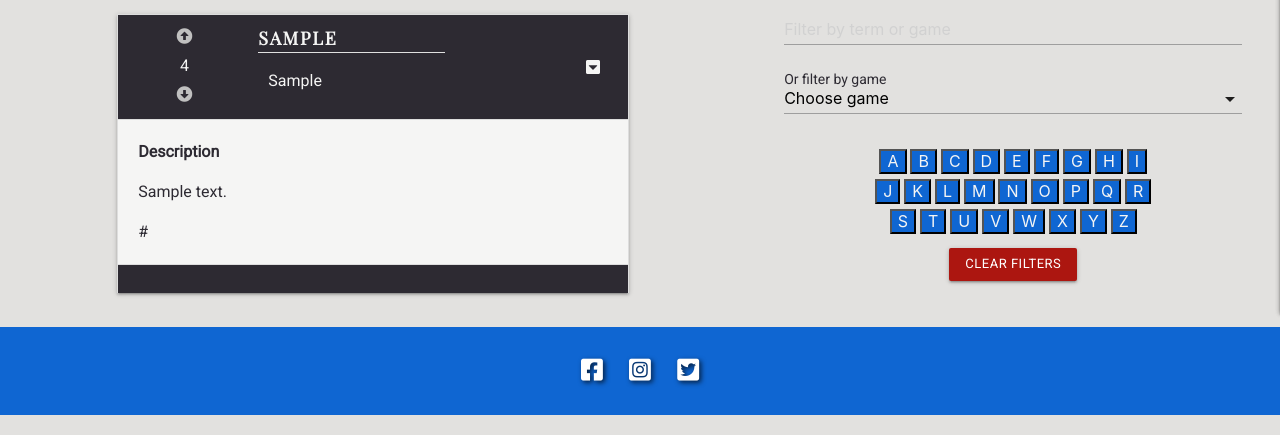
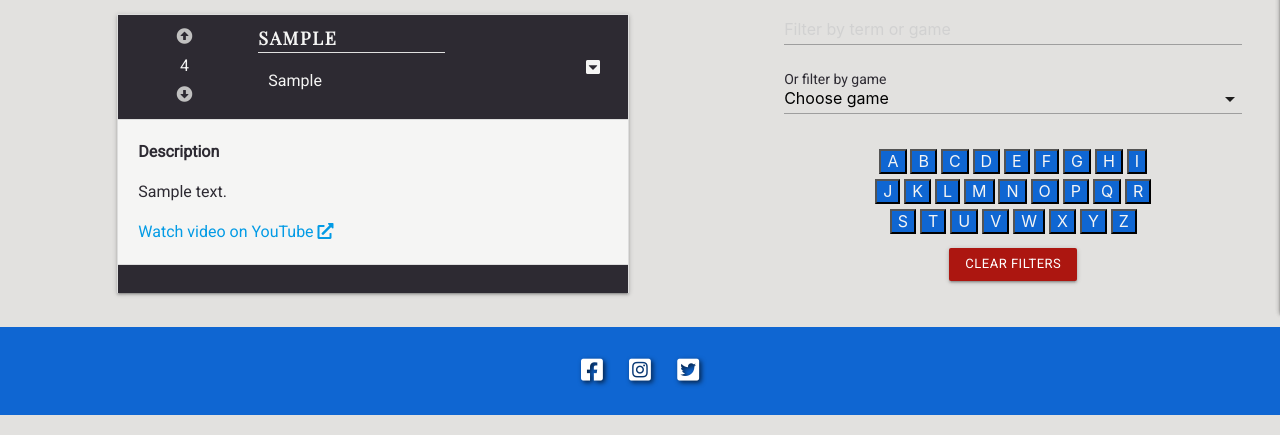
Before and after one commit to mark-obeirne/esports-dictionary, a Flask app: page / in a window 1280 px wide, after a click that opens the changed part. Shown: the part 547-982 px from the top of the page. Run offline with Flask 2, Linux system fonts and the light colour scheme; a database or web service that is not in the repository returns one stand-in record (values such as "Sample title"); some libraries are stand-ins or nearby versions.

Commit message:
Add anchor tag to YouTube links
- Update Jinja template to use YouTube link variable as the reference for an
anchor tag

```diff
--- a/templates/terms.html
+++ b/templates/terms.html
@@ -398,7 +398,7 @@
 										{% endif %}
 										{% if term.youtube_link %}
                                         <div>
-											{{ term.youtube_link }}
+											<a href="{{ term.youtube_link }}" target="_blank" rel="noopener">Watch video on YouTube <i class="fas fa-external-link-alt prefix"></i></a>
 										</div>
                                         {% endif %}
 									</div>
```
